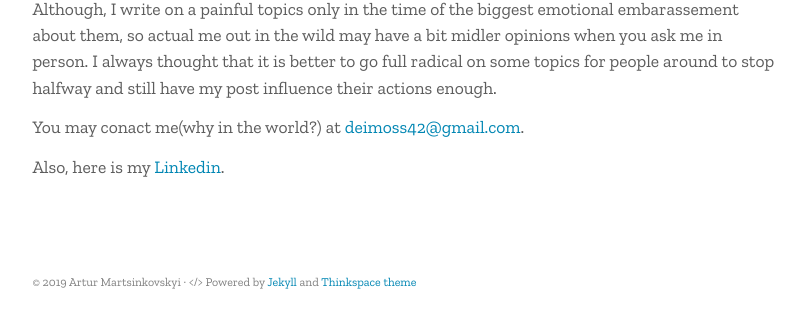
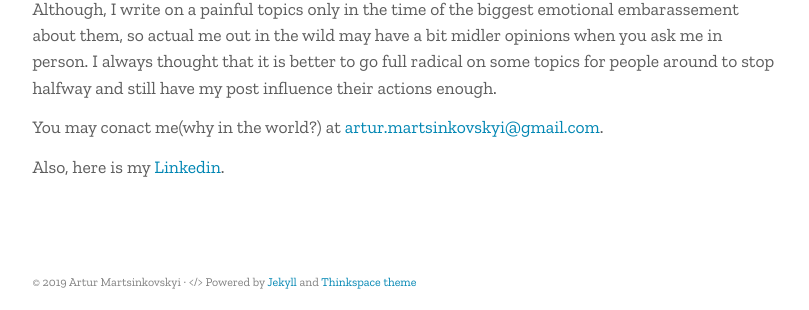
Before and after one commit to artur-martsinkovskyi/artur-martsinkovskyi.github.io, a Jekyll site: the page built from about/index.md, in a window 1280 px wide. Shown: the part 792-1102 px from the top of the page, without its empty margins (234-1043 px from the left). Built offline with Jekyll 4.4.1, drawn with Linux system fonts in a browser that asks for light colours; some web fonts are replaced.

Commit message:
Change email

```diff
--- a/about/index.md
+++ b/about/index.md
@@ -11,6 +11,6 @@ I am a Software Engineer on Ruby and some other languages, Vim enthusiast and a
 
 DISCLAIMER: Some of the posts in this blog look like quite the furious rants(and they are). Although, I write on a painful topics only in the time of the biggest emotional embarassement about them, so actual me out in the wild may have a bit midler opinions when you ask me in person. I always thought that it is better to go full radical on some topics for people around to stop halfway and still have my post influence their actions enough.
 
-You may conact me(why in the world?) at [deimoss42@gmail.com](mailto:deimoss42@gmail.com).
+You may conact me(why in the world?) at [artur.martsinkovskyi@gmail.com](mailto:artur.martsinkovskyi@gmail.com).
 
 Also, here is my [Linkedin](https://www.linkedin.com/in/artur-martsinkovskyi/).
```
